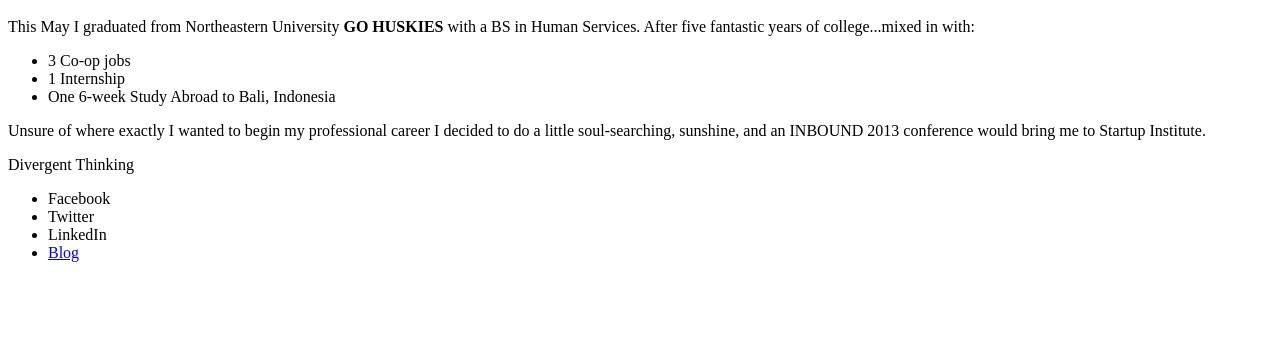
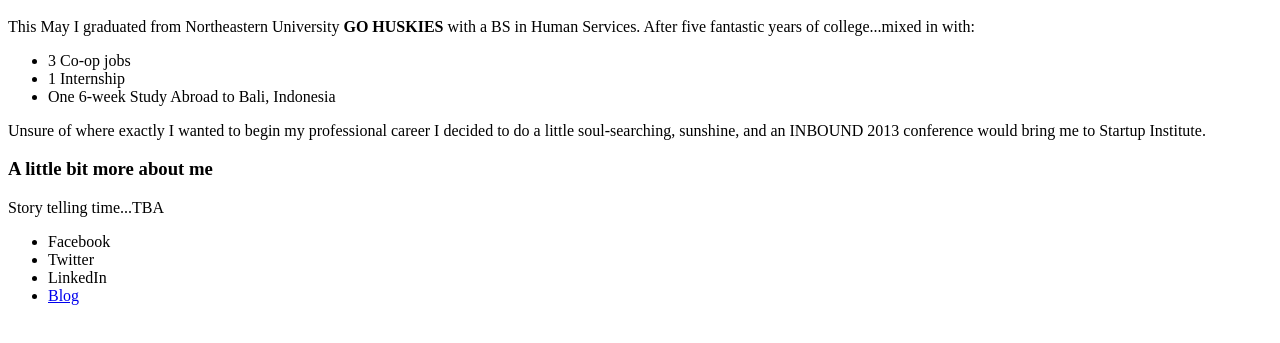
Before and after one commit to alessiamondlane/alessiamondlane.github.io, a plain HTML site: page index.html in a window 1280 px wide. Shown: the part 433-776 px from the top of the page. Drawn offline with Linux system fonts and the light colour scheme.

Commit message:
Put temporary <p> in the <aside>

```diff
--- a/index.html
+++ b/index.html
@@ -28,7 +28,8 @@
 				</section>
 
 				<aside>
-					<p> Divergent Thinking </p>
+					<h3> A little bit more about me </h3>
+						<p> Story telling time...TBA </p>
 				</aside>
 			</div>
 
```
